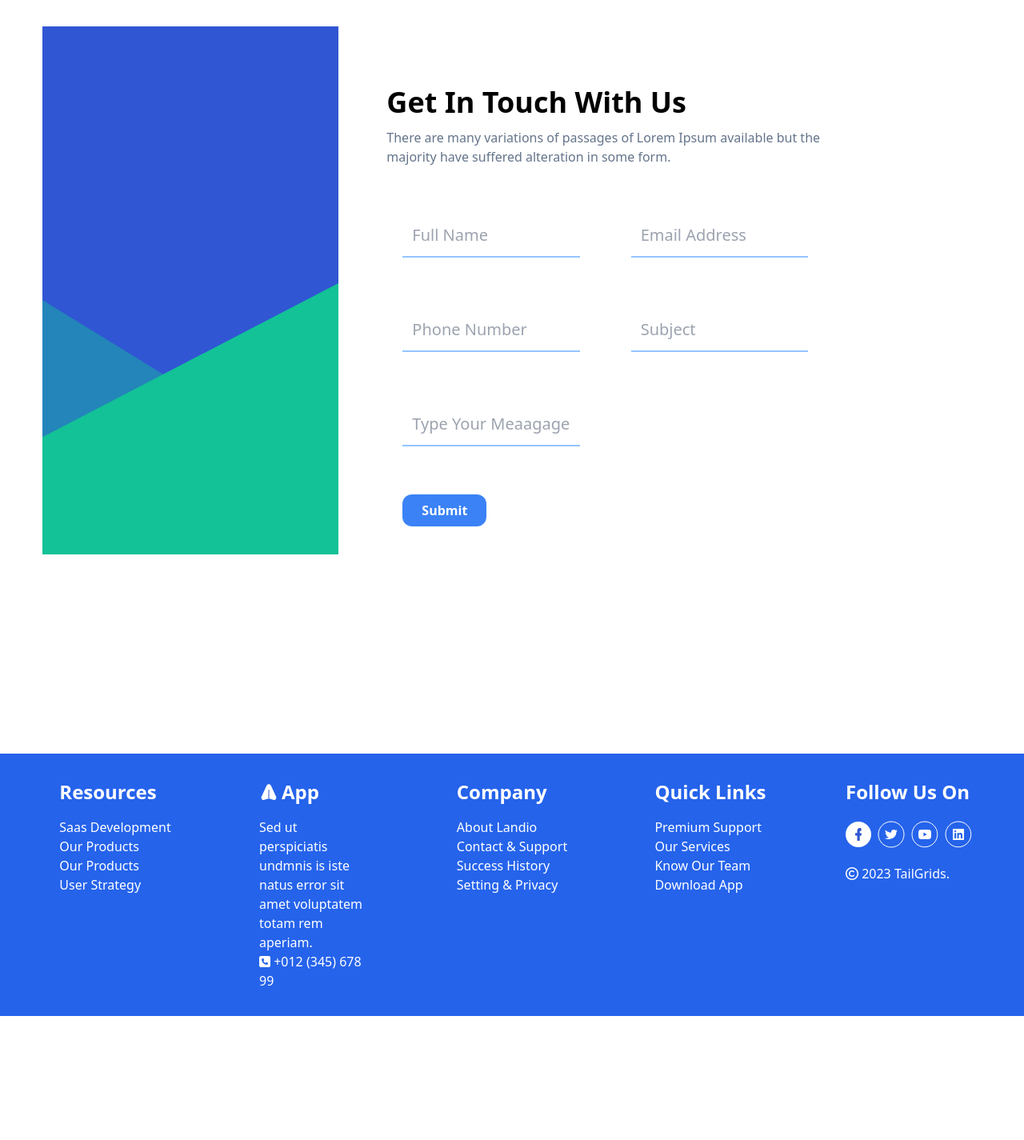
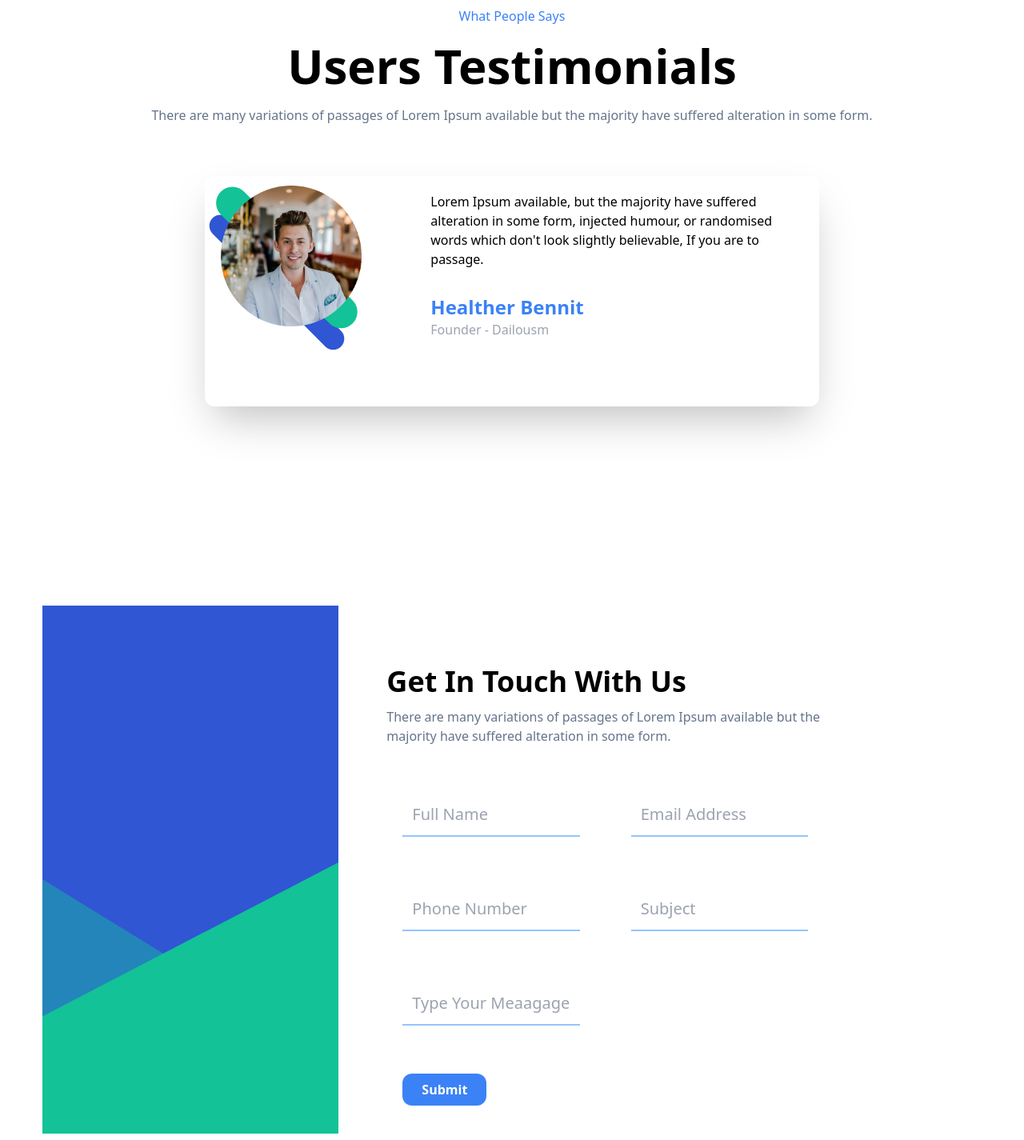
Before and after one commit to Nur-Al-Mumit/E-commerce, a website: page src/index.html in a window 1280 px wide. Shown: the part 3900-5325 px from the top of the page at 80% size. Before the commit the page ends 5170 px from the top, so only its background shows below. Drawn offline with Linux system fonts and the light colour scheme; files whose address does not match are found by name.

Commit message:
added users section &  animation

```diff
--- a/index.html
+++ b/src/index.html
@@ -318,6 +318,38 @@
           />
         </div>
       </section>
+      <!---------------------------------------
+                     User Section
+        ---------------------------------------->
+      <section class="mt-56">
+        <div class="space-y-5">
+          <p class="text-blue-500 text-center">What People Says</p>
+          <h1 class="text-6xl font-bold text-center">Users Testimonials</h1>
+          <p class="text-slate-500 text-center">
+            There are many variations of passages of Lorem Ipsum available but
+            the majority have suffered alteration in some form.
+          </p>
+        </div>
+        <div
+          class="mt-16 max-w-3xl mx-auto flex flex-col sm:flex-row bg-no-repeat bg-[top_5px_left_0px] bg-[length:200px] shadow-2xl rounded-xl"
+          style="background-image: url(/img/vectors/user\'s\ background-01.svg)"
+        >
+          <div class="w-full justify-center md:w-1/2 h-72 p-3 ml-2">
+            <img class="w-44" src="/img/users/user-01.png" alt="" />
+          </div>
+          <div class="w-full sm:1/2 p-5">
+            <p>
+              Lorem Ipsum available, but the majority have suffered alteration
+              in some form, injected humour, or randomised words which don't
+              look slightly believable, If you are to passage.
+            </p>
+            <h3 class="text-blue-500 font-bold text-2xl mt-8">
+              Healther Bennit
+            </h3>
+            <p class="text-gray-400">Founder - Dailousm</p>
+          </div>
+        </div>
+      </section>
       <!-----------------------------------
                       Contact
           ---------------------------------->
@@ -373,9 +405,19 @@
       </section>
       <!-- Footer Section -->
       <footer
-        class="text-white bg-blue-600 p-5 mt-56 w-full justify-items-center grid grid-cols-1 gap-y-8  sm:grid-cols-3 sm:gap-y-16 md:grid-cols-4 lg:grid-cols-5"
+        class="text-white bg-blue-600 p-5 mt-56 w-full justify-items-center grid grid-cols-1 gap-y-8 sm:grid-cols-3 sm:gap-y-16 md:grid-cols-4 lg:grid-cols-5"
       >
-
+        <div class="p-3 w-40">
+          <div class="flex mb-4">
+            <img class="w-6 mr-1" src="/img/logos/app.svg" alt="" />
+            <h1 class="text-2xl font-bold">App</h1>
+          </div>
+          <p>
+            Sed ut perspiciatis undmnis is iste natus error sit amet voluptatem
+            totam rem aperiam.
+          </p>
+          <p><i class="fa-solid fa-square-phone"></i> +012 (345) 678 99</p>
+        </div>
         <div class="p-3">
           <h1 class="text-2xl font-bold mb-4">Resources</h1>
           <p>Saas Development</p>
@@ -383,19 +425,6 @@
           <p>Our Products</p>
           <p>User Strategy</p>
         </div>
-        <div class="p-3 w-40">
-          <div class="flex mb-4">
-             <img class=" w-6 mr-1" src="/img/logos/app.svg" alt="" />
-             <h1 class="text-2xl font-bold">App</h1>
-           </div>
-           <p>
-             Sed ut perspiciatis undmnis is iste natus error sit amet voluptatem
-             totam rem aperiam.
-           </p>
-           <p>
-             <i class="fa-solid fa-square-phone"></i> +012 (345) 678 99
-           </p>
-         </div>
         <div class="p-3">
           <h1 class="text-2xl font-bold mb-4">Company</h1>
           <p>About Landio</p>
@@ -425,21 +454,5 @@
         </div>
       </footer>
     </main>
-    <!-- <script>
-      let currd = window.pageYOffset;
-      window.onscroll = function () {
-        let current = window.pageYOffset;
-        console.log(currd);
-        let vab = document.getElementById("navbar");
-        if (currd < current) {
-          vab.classList.add("-top-10");
-          // console.log(current);
-          // console.log("this is your current");
-        } else {
-          vab.classList.add("top-10");
-          // console.log(vab);
-        }
-      };
-    </script> -->
   </body>
 </html>
```
Also changed, not shown: dist/style.css, img/users/user-01.jpg (added), img/users/user-01.png (added), img/vectors/user's background-01.svg (added).
